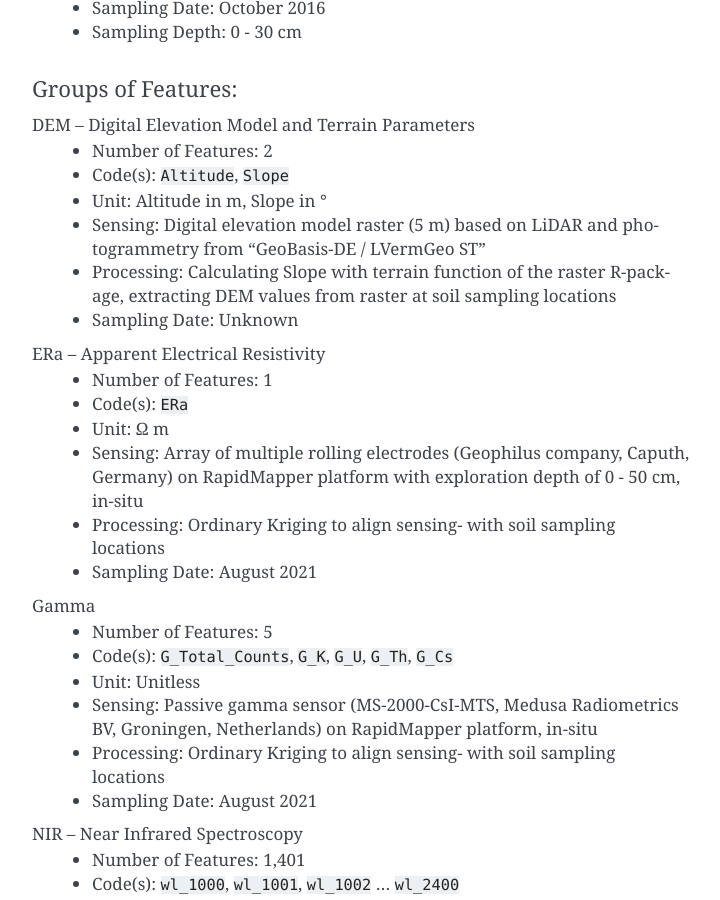
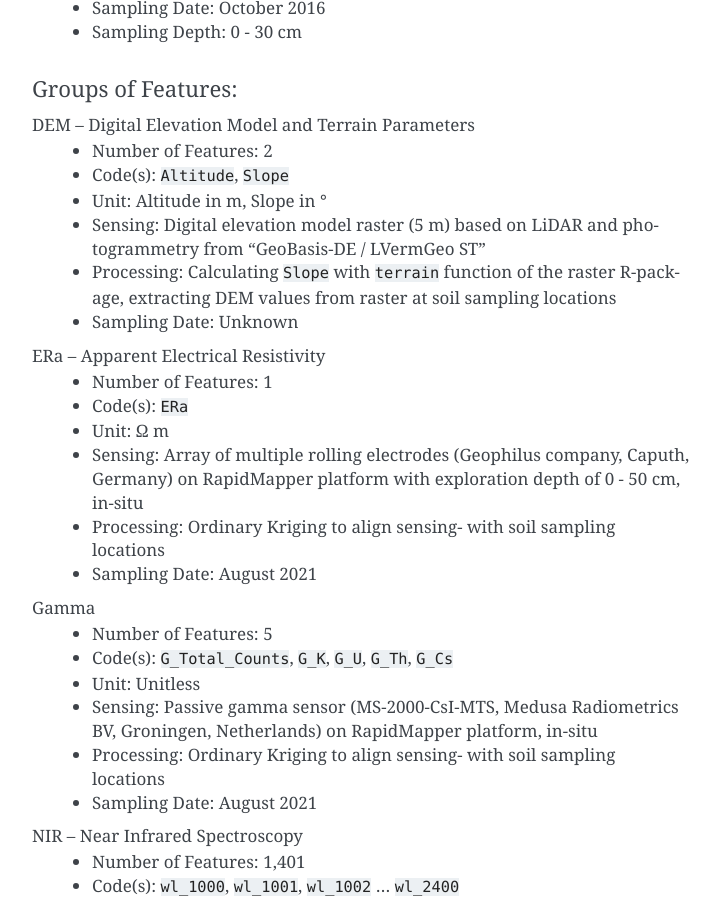
Before and after one commit to a11to1n3/LimeSoDa, a Sphinx documentation site: the page built from docs/source/datasets/SA_112.rst, in a window 1280 px wide and 900 px high, scrolled down 1472 px. Shown: the whole window, without its empty margins (388-1108 px from the left). Built offline with Sphinx 7.4.7, drawn with Linux system fonts in a browser that asks for light colours; pages that are not in the unit, such as notebooks, are missing from menus.

Commit message:
Update SA_112.rst

```diff
--- a/docs/source/datasets/SA_112.rst
+++ b/docs/source/datasets/SA_112.rst
@@ -60,7 +60,7 @@ DEM – Digital Elevation Model and Terrain Parameters
     * Code(s): ``Altitude``, ``Slope``
     * Unit: Altitude in m, Slope in °
     * Sensing: Digital elevation model raster (5 m) based on LiDAR and photogrammetry from "GeoBasis-DE / LVermGeo ST"
-    * Processing: Calculating Slope with terrain function of the raster R-package, extracting DEM values from raster at soil sampling locations
+    * Processing: Calculating ``Slope`` with ``terrain`` function of the raster R-package, extracting DEM values from raster at soil sampling locations
     * Sampling Date: Unknown
 
 ERa – Apparent Electrical Resistivity
```
